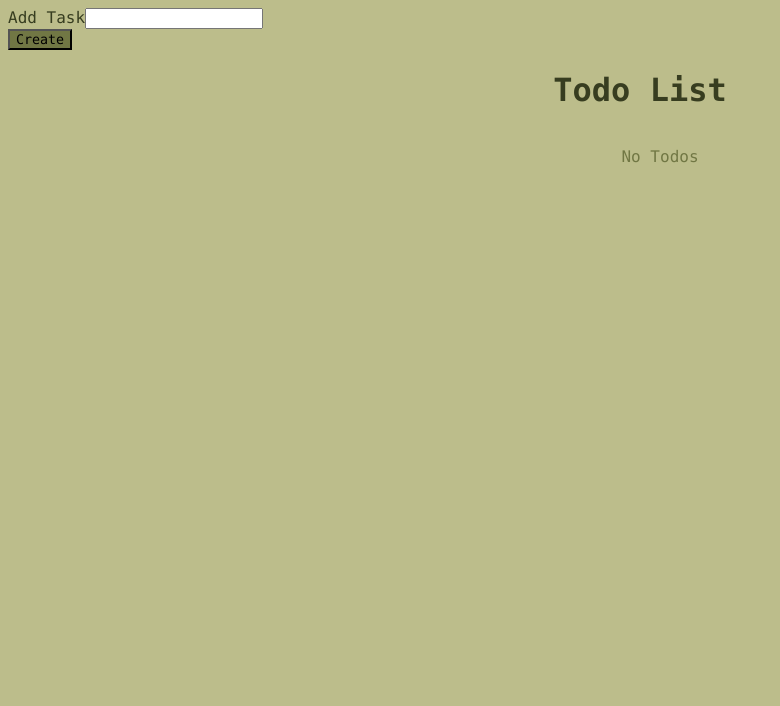
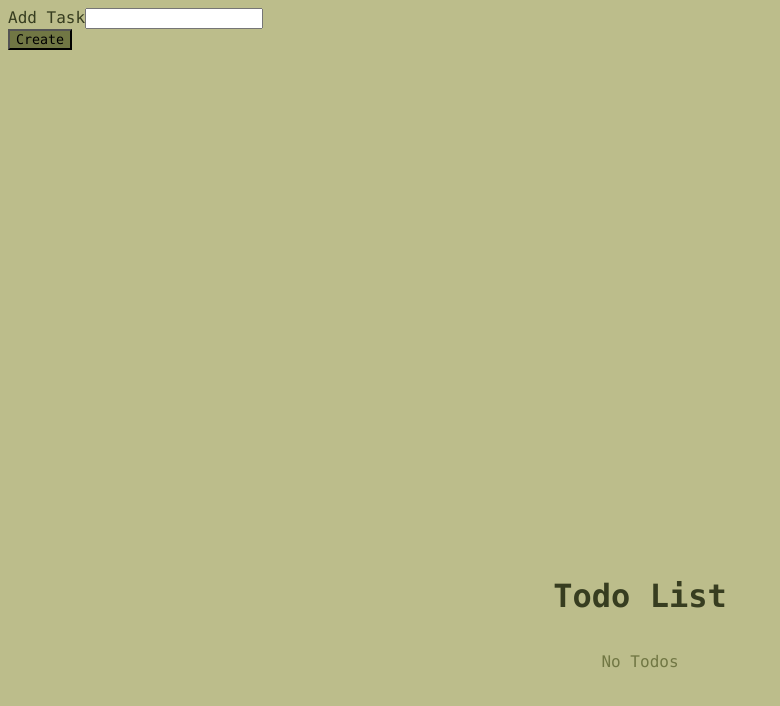
Before and after one commit to sairaheta1/react-toDo, a React (Vite) app: page / in a window 1280 px wide. Shown: the top 706 px of the page, without its empty margins (0-780 px from the left). Built offline with nearby package versions, Linux system fonts and the light colour scheme.

Commit message:
fixed positioning for list

```diff
--- a/src/styles.css
+++ b/src/styles.css
@@ -17,7 +17,11 @@ body {
   color: #717744;
 }
 .list {
+  margin-top: 40%;
   display: flex;
   flex-direction: column;
   align-items: center;
-  }
+}
+ul {
+  padding: 0;
+}
```
